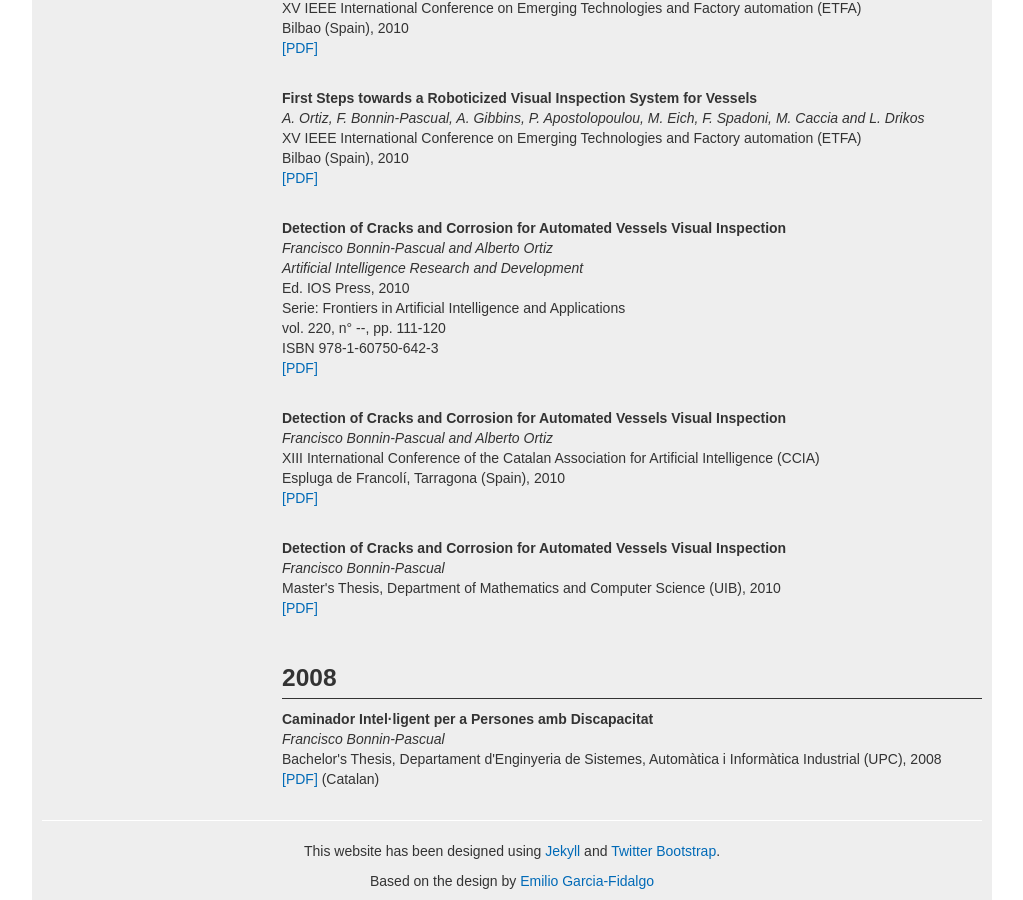
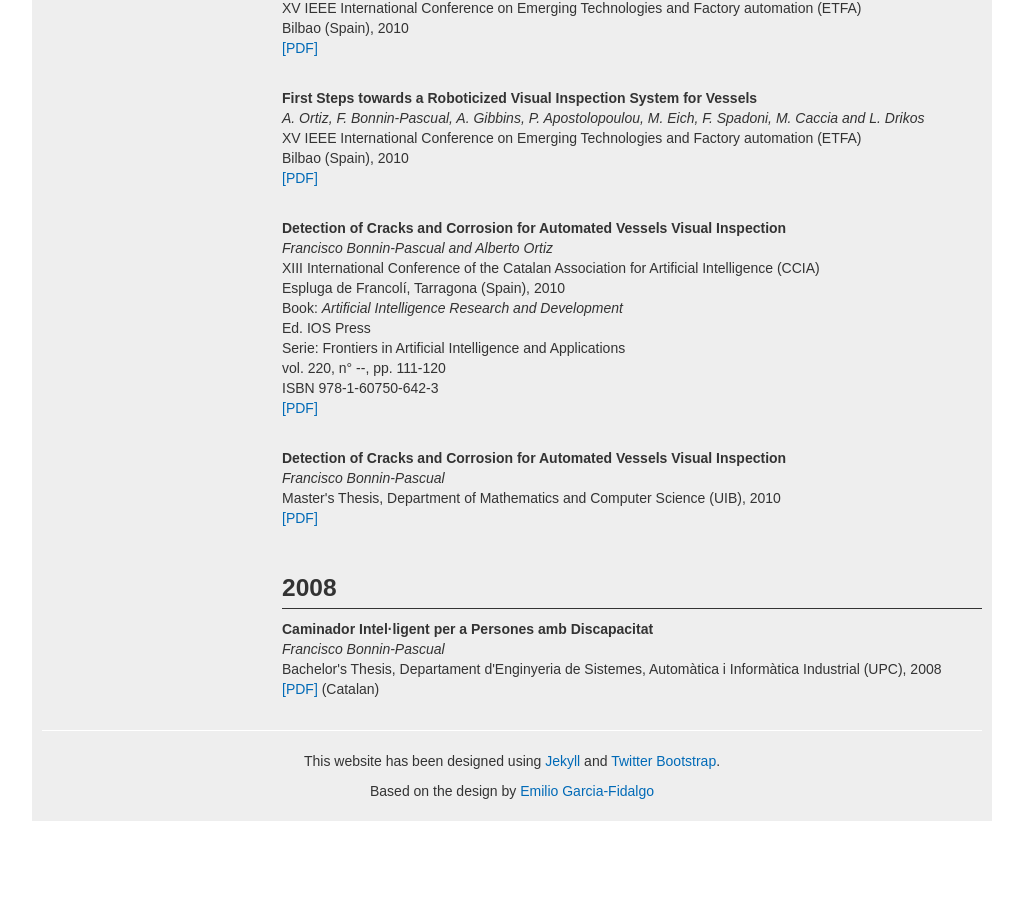
Before and after one commit to xiscobonnin/xiscobonnin.github.io, a Jekyll site: the page built from publications/index.html, in a window 1280 px wide and 900 px high, scrolled down 1999 px. Shown: the whole window, without its empty margins (128-1151 px from the left). Built offline with Jekyll 4.4.1, drawn with Linux system fonts in a browser that asks for light colours; after the commit the page ends 2820 px from its top, so only the background shows below that.

Commit message:
removing CCIA 2010 from book list

```diff
--- a/publications/index.html
+++ b/publications/index.html
@@ -125,19 +125,13 @@ Bilbao (Spain), 2010<br>
 <p class="text-justify">
 <strong>Detection of Cracks and Corrosion for Automated Vessels Visual Inspection</strong><br>
 <em>Francisco Bonnin-Pascual and Alberto Ortiz</em><br>
-<em>Artificial Intelligence Research and Development</em><br>
-Ed. IOS Press, 2010<br>
+XIII International Conference of the Catalan Association for Artificial Intelligence (CCIA)<br>
+Espluga de Francol&iacute;, Tarragona (Spain), 2010<br>
+Book: <em>Artificial Intelligence Research and Development</em><br>
+Ed. IOS Press<br>
 Serie: Frontiers in Artificial Intelligence and Applications<br>
 vol. 220, n° --, pp. 111-120<br>
 ISBN 978-1-60750-642-3<br>
-<a href="/static/papers/conf_CCIA_Bonnin2010.pdf">[PDF]</a>
-</p><br>
-
-<p class="text-justify">
-<strong>Detection of Cracks and Corrosion for Automated Vessels Visual Inspection</strong><br>
-<em>Francisco Bonnin-Pascual and Alberto Ortiz</em><br>
-XIII International Conference of the Catalan Association for Artificial Intelligence (CCIA)<br>
-Espluga de Francol&iacute;, Tarragona (Spain), 2010<br>
 <a href="/static/papers/conf_CCIA_Bonnin2010.pdf">[PDF]</a>
 </p><br>
 
```
Also changed, not shown: publications/pubs_type.html (+5 -11 lines).
